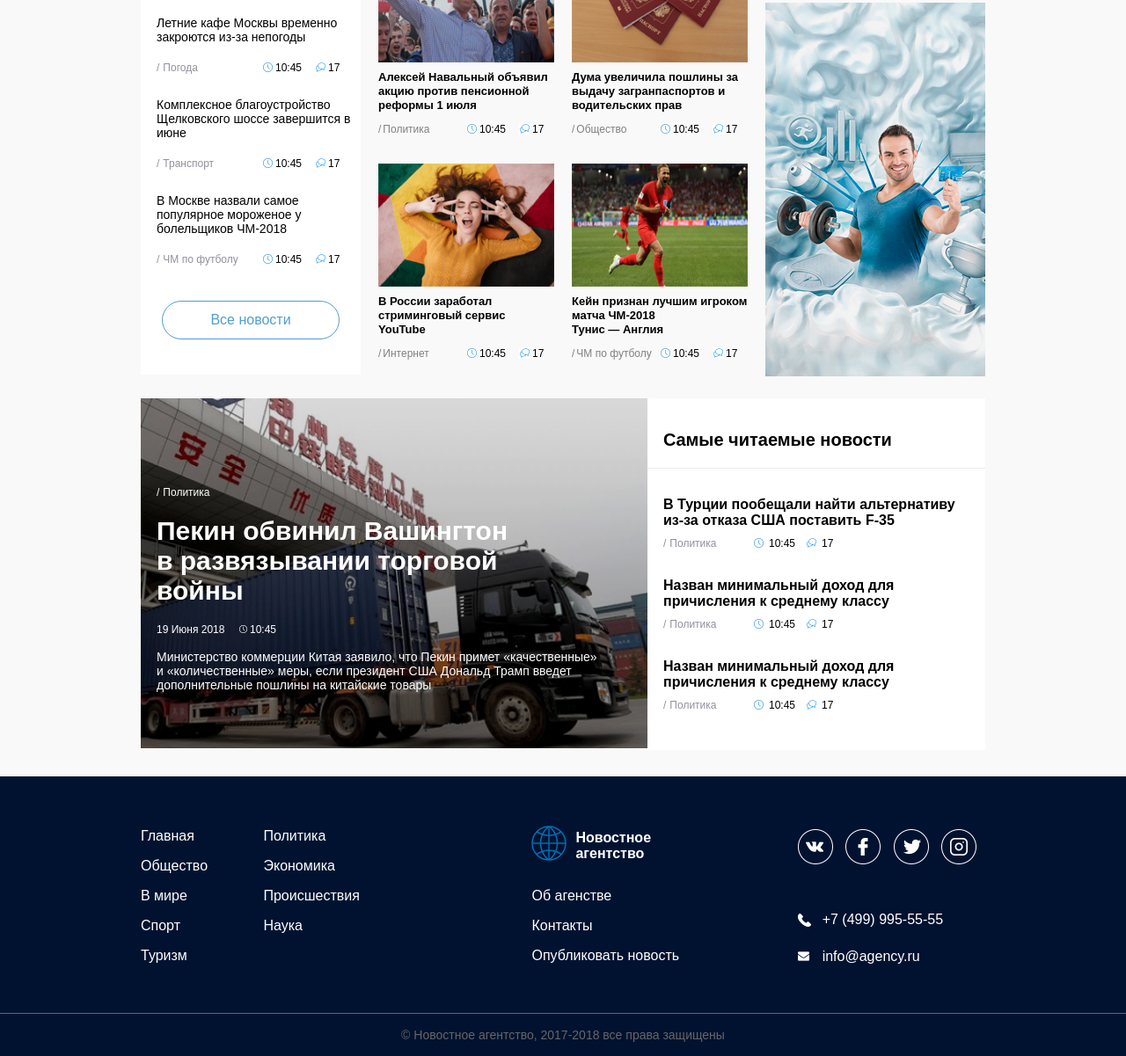
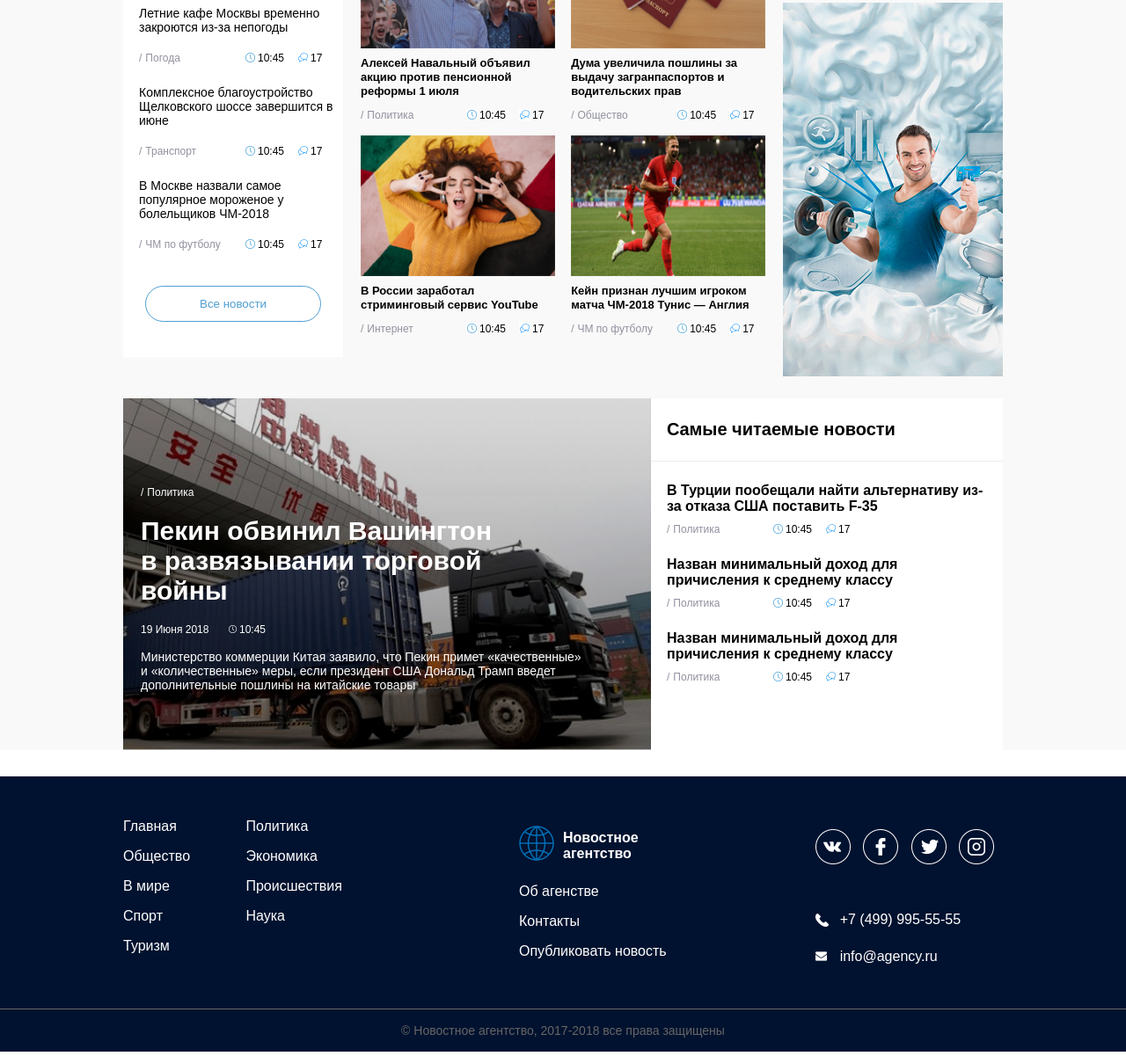
Before and after one commit to Johudo/NewsAgency, a plain HTML site: page index.html in a window 1280 px wide. Shown: the part 667-1868 px from the top of the page at 88% size. Drawn offline with Linux system fonts and the light colour scheme.

Commit message:
Global fixing of site
1) Used utf-8 charset
2) fixed upper black bar with float
3) Changed city selecrion in header
4) Fixed fining form in header
5) A few fixings in other elements

```diff
--- a/index.html
+++ b/index.html
@@ -1,37 +1,44 @@
 <!DOCTYPE html>
-<html>
+<html lang="ru">
+
 <head>
+	<meta charset="utf-8">
 	<title>Новостное агентство</title>
+
 	<link rel="stylesheet" type="text/css" href="styles.css">
 </head>
+
 <body>
 	<div id="black-bar">
-		<section>
-			Самые <a href="#">свежие новости</a> в реальном времени
-			<div id="datetime">12:30 19.06.2018</div>
+		<section class="clearfix">
+			<div class="left-float">Самые <a href="#">свежие новости</a> в реальном времени</div>
+			<div class="right-float">12:30 19.06.2018</div>
 		</section>
 	</div>
 
 
 	<header>
-		<section>
+		<section class="clearfix">
 
-			<a href="#" class="header-part">
-				<h1 id="header-logo">Новостное<br>агентство</h1>
-			</a>
+			<div class="left-float">
+				<div id="header-logo" class="header-part">
+					<a href="#"><h1>Новостное<br>агентство</h1></a>
+				</div>
 
 				<div id="header-city" class="header-part">
-				<a href="#">
-					<div>Москва</div>
-					<img src="img/down-arrow.png">
-				</a>
+					<a href="#"><span>Москва</span></a>
+				</div>
 			</div>
 
-			<div id="header-find" class="header-part">
+
+			<div class="right-float">
+				<div id="header-weather" class="header-part">+22 °C</div>
+
+				<form id="header-find" class="header-part" action="#">
 					<input type="text" name="find-field" placeholder="Поиск по сайту">
+					<button></button>
+				</form>
 			</div>
-
-			<div id="header-weather" class="header-part">+22 °C</div>
 
 		</section>
 	</header>
@@ -56,14 +63,15 @@
 
 
 
-	<main id="central-container">
-		<section>
+	<main>
+		<section class="clearfix">
 
-			<aside id="column-left">
-				<h2>Новости дня</h2>
+			<aside id="column-left" class="left-float">
 
-				<div class="news-item">
-					<div class="news-item-text">
+				<h2 id="day-news-title">Новости дня</h2>
+
+				<div class="day-news-item">
+					<div class="day-news-item-text">
 						Кот Ахилл предсказал победу российской сборной над Египтом на ЧМ-2018
 					</div>
 					<div class="news-item-props">
@@ -73,8 +81,8 @@
 					</div>
 				</div>
 
-				<div class="news-item">
-					<div class="news-item-text">
+				<div class="day-news-item">
+					<div class="day-news-item-text">
 						«Нафтогаз»: суд разрешил заморозить активы «Газпрома» в Великобритании
 					</div>
 					<div class="news-item-props">
@@ -84,8 +92,8 @@
 					</div>
 				</div>
 
-				<div class="news-item">
-					<div class="news-item-text">
+				<div class="day-news-item">
+					<div class="day-news-item-text">
 						Минтранс предписал оборудовать общественный транспорт кондиционерами
 					</div>
 					<div class="news-item-props">
@@ -95,8 +103,8 @@
 					</div>
 				</div>
 
-				<div class="news-item">
-					<div class="news-item-text">
+				<div class="day-news-item">
+					<div class="day-news-item-text">
 						Летние кафе Москвы временно закроются из-за непогоды
 					</div>
 					<div class="news-item-props">
@@ -106,8 +114,8 @@
 					</div>
 				</div>
 
-				<div class="news-item">
-					<div class="news-item-text">
+				<div class="day-news-item">
+					<div class="day-news-item-text">
 						Комплексное благоустройство Щелковского шоссе завершится в июне
 					</div>
 					<div class="news-item-props">
@@ -117,8 +125,8 @@
 					</div>
 				</div>
 
-				<div class="news-item">
-					<div class="news-item-text">
+				<div class="day-news-item">
+					<div class="day-news-item-text">
 						В Москве назвали самое популярное мороженое у болельщиков ЧМ-2018
 					</div>
 					<div class="news-item-props">
@@ -128,13 +136,14 @@
 					</div>
 				</div>
 
-				<a href="#" id="button">Все новости</a>
+				<button>Все новости</button>
 			</aside>
 
 
-			<div id="column-center">
+			<div id="column-center" class="left-float">
 
 				<div class="main-post">
+
 					<a href="#" class="main-post-tag">Политика</a>
 					<div class="main-post-text">
 						В Крыму отреагировали на&nbsp;слова Кравчука о&nbsp;возврате полуострова
@@ -143,32 +152,40 @@
 						<div class="main-post-date">19 Июня 2018</div>
 						<div class="main-post-time">10:45</div>
 					</div>
+
 				</div>
+
+
 
 				<div class="left-general-posts">
 
 					<div class="general-post">
+
 						<img src="img/news-2.png" class="general-post-image"/>
 						<div class="general-post-text">
 							Алексей Навальный объявил акцию против пенсионной реформы 1 июля
 						</div>
-						<div class="general-post-props">
-							<a href="#" class="general-post-tag">Политика</a>
-							<div class="general-post-time">10:45</div>
-							<div class="general-post-comments-count">17</div>
-						</div>
+						<div class="news-item-props">
+							<a href="#" class="news-tag">Политика</a>
+							<div class="news-time">10:45</div>
+							<div class="news-comments-count">17</div>
 						</div>
 
+					</div>
+
+
 					<div class="general-post">
+
 						<img src="img/news-4.png" class="general-post-image"/>
 						<div class="general-post-text">
 							В России заработал стриминговый сервис YouTube
 						</div>
-						<div class="general-post-props">
-							<a href="#" class="general-post-tag">Интернет</a>
-							<div class="general-post-time">10:45</div>
-							<div class="general-post-comments-count">17</div>
+						<div class="news-item-props">
+							<a href="#" class="news-tag">Интернет</a>
+							<div class="news-time">10:45</div>
+							<div class="news-comments-count">17</div>
 						</div>
+
 					</div>
 
 				</div>
@@ -177,27 +194,32 @@
 				<div class="right-general-posts">
 
 					<div class="general-post">
+
 						<img src="img/news-3.png" class="general-post-image"/>
 						<div class="general-post-text">
 							Дума увеличила пошлины за выдачу загранпаспортов и водительских прав
 						</div>
-						<div class="general-post-props">
-							<a href="#" class="general-post-tag">Общество</a>
-							<div class="general-post-time">10:45</div>
-							<div class="general-post-comments-count">17</div>
-						</div>
+						<div class="news-item-props">
+							<a href="#" class="news-tag">Общество</a>
+							<div class="news-time">10:45</div>
+							<div class="news-comments-count">17</div>
 						</div>
 
+					</div>
+
+
 					<div class="general-post">
+
 						<img src="img/news-5.png" class="general-post-image"/>
 						<div class="general-post-text">
 							Кейн признан лучшим игроком матча ЧМ-2018 Тунис&nbsp;—&nbsp;Англия
 						</div>
-						<div class="general-post-props">
-							<a href="#" class="general-post-tag">ЧМ по футболу</a>
-							<div class="general-post-time">10:45</div>
-							<div class="general-post-comments-count">17</div>
+						<div class="news-item-props">
+							<a href="#" class="news-tag">ЧМ по футболу</a>
+							<div class="news-time">10:45</div>
+							<div class="news-comments-count">17</div>
 						</div>
+
 					</div>
 
 				</div>
@@ -213,10 +235,10 @@
 		</section>
 
 
-		<section>
-			<div id="special-news">
+		<section id="special-news" class="">
 
-				<div class="main-post special-news-post">
+			<div id="most-popular-article" class="left-float">
+
 				<a href="#" class="main-post-tag">Политика</a>
 				<div class="main-post-text special-news-post-text">
 					Пекин обвинил Вашингтон<br>в развязывании торговой<br>войны
@@ -230,15 +252,21 @@
 					и «количественные» меры, если президент США Дональд Трамп введет<br>
 					дополнительные пошлины на китайские товары
 				</div>
+
 			</div>
 
 
-				<div class="special-news-title special-news-item ">
-					<p>Cамые читаемые новости</p>
+
+			<div id="popular-news" class="right-float">
+
+				<div class="popular-news-title">
+					Cамые читаемые новости
 				</div>
 
-				<div class="news-item  special-news-item">
-					<div class="news-item-text special-news-item-text">
+
+				<div class="popular-news-article">
+
+					<div class="popular-news-article-text">
 						В Турции пообещали найти альтернативу из-за отказа США поставить F-35
 					</div>
 					<div class="news-item-props">
@@ -246,10 +274,13 @@
 						<div class="news-time">10:45</div>
 						<div class="news-comments-count">17</div>
 					</div>
+
 				</div>
 
-				<div class="news-item special-news-item">
-					<div class="news-item-text special-news-item-text">
+
+				<div class="popular-news-article">
+
+					<div class="popular-news-article-text">
 						Назван минимальный доход для причисления к среднему классу‍
 					</div>
 					<div class="news-item-props">
@@ -257,10 +288,13 @@
 						<div class="news-time">10:45</div>
 						<div class="news-comments-count">17</div>
 					</div>
+
 				</div>
 
-				<div class="news-item special-news-item">
-					<div class="news-item-text special-news-item-text">
+
+				<div class="popular-news-article">
+
+					<div class="popular-news-article-text">
 						Назван минимальный доход для причисления к среднему классу‍
 					</div>
 					<div class="news-item-props">
@@ -268,6 +302,7 @@
 						<div class="news-time">10:45</div>
 						<div class="news-comments-count">17</div>
 					</div>
+
 				</div>
 
 			</div>
@@ -276,41 +311,41 @@
 
 
 	<footer>
-		<section>
+		<section class="clearfix">
 
-			<div id="footer-menu">
-				<a href="#">Главная</a>
-				<a href="#">Политика</a>
-				<a href="#">Общество</a>
-				<a href="#">Экономика</a>
-				<a href="#">В мире</a>
-				<a href="#">Происшествия</a>
-				<a href="#">Спорт</a>
-				<a href="#">Наука</a>
-				<a href="#">Туризм</a>
-			</div>
+			<ul id="footer-menu" class="left-float">
+				<li><a href="#">Главная</a></li>
+				<li><a href="#">Политика</a></li>
+				<li><a href="#">Общество</a></li>
+				<li><a href="#">Экономика</a></li>
+				<li><a href="#">В мире</a></li>
+				<li><a href="#">Происшествия</a></li>
+				<li><a href="#">Спорт</a></li>
+				<li><a href="#">Наука</a></li>
+				<li><a href="#">Туризм</a></li>
+			</ul>
 
-			<div id="footer-info">
-				<a href="#">
+			<ul id="footer-info" class="left-float">
+				<li><a href="#">
 					<div id="footer-logo">Новостное<br>агентство</div>
-				</a>
-				<a href="#">Об агенстве</a>
-				<a href="#">Контакты</a>
-				<a href="#">Опубликовать новость</a>
-			</div>
+				</a></li>
+				<li><a href="#">Об агенстве</a></li>
+				<li><a href="#">Контакты</a></li>
+				<li><a href="#">Опубликовать новость</a></li>
+			</ul>
 
-			<div id="footer-contacts">
-				<div id="social-networks">
-					<a href="#"><img src="img/vk.png"></a>
-					<a href="#"><img src="img/facebook.png"></a>
-					<a href="#"><img src="img/twitter.png"></a>
-					<a href="#"><img src="img/instagram.png"></a>
-				</div>
+			<div id="footer-contacts" class="right-float">
+				<ul id="social-networks">
+					<li><a href="#"><img src="img/vk.png"></a></li>
+					<li><a href="#"><img src="img/facebook.png"></a></li>
+					<li><a href="#"><img src="img/twitter.png"></a></li>
+					<li><a href="#"><img src="img/instagram.png"></a></li>
+				</ul>
 
-				<div id="contacts-info">
-					<a href="#" id="footer-telephone">+7 (499) 995-55-55</a>
-					<a href="#" id="footer-email">info@agency.ru</a>
-				</div>
+				<ul id="contacts-info">
+					<li><a href="#" id="footer-telephone">+7 (499) 995-55-55</a></li>
+					<li><a href="#" id="footer-email">info@agency.ru</a></li>
+				</ul>
 			</div>
 
 		</section>
@@ -322,4 +357,5 @@
 	</footer>
 
 </body>
+
 </html>
--- a/styles.css
+++ b/styles.css
@@ -1,6 +1,11 @@
-html, body {
+* {
+	box-sizing: border-box;
+	-moz-box-sizing: border-box;
 	margin: 0;
 	padding: 0;
+}
+
+html, body {
 	min-width: 1000px;
 	font-family: Arial;
 }
@@ -10,21 +15,29 @@ a {
 	color: black;
 }
 
-h2 {
-	font-size: 20px;
-	padding: 27px 0 27px 18px;
-	margin: 0 0 34px;
-	border-bottom: 1px solid #e5e5e5;
-}
-
-ul {
-	margin: 0;
-	padding: 0;
-}
-
 li {
 	list-style: none;
 }
+
+section {
+	width: 1000px;
+	margin: 0 auto;
+}
+
+.clearfix:after {
+	content: '';
+	display: table;
+	clear: both;
+}
+
+.right-float {
+	float: right;
+}
+
+.left-float {
+	float: left;
+}
+
 
 
 #black-bar {
@@ -35,31 +48,21 @@ li {
 }
 
 	#black-bar a {
-		text-decoration: underline;
 		color: white;
 	}
 
-section {
-	width: 960px;
-	margin: 0 auto;
-	position: relative;
-}
 
-	#datetime {
-		float: right;
-	}
 
 header {
-	position: relative;
 	margin: 40px 0;
 }
 
 	.header-part {
 		display: inline-block;
+		vertical-align: middle;
 	}
 
-	#header-logo {
-		margin: 0;
+	#header-logo h1 {
 		font-size: 16px;
 		padding: 4px 0px 0px 50px;
 		background-image: url(img/internet.png);
@@ -67,24 +70,27 @@ header {
 		font-weight: bold;
 	}
 
-		#header-city div {
-			position: absolute;
-			top: 12px;
+	#header-city {
 		margin-left: 80px;
+	}
+
+		#header-city span {
 			color: #448ccb;
 			border-bottom: 1px solid #448ccb;
 		}
 
-		#header-city img {
-			position: absolute;
-			top: 20px;
-			margin-left: 148px;
+		#header-city a:after {
+			display: inline-block;
+			content: '';
+			background: url("img/down-arrow.png");
+			background-repeat: no-repeat;
+			height: 6px;
+			width: 10px;
+			margin-left: 8px;
 		}
 
 	#header-weather {
-		float: right;
-		height: 24px;
-		margin: 8px 60px 8px 0;
+		margin: 0 60px 0 0;
 		padding: 4px 0 0 36px;
 		background-image: url(img/weather.png);
 		background-repeat: no-repeat;
@@ -92,7 +98,7 @@ header {
 	}
 
 	#header-find {
-		float: right;
+		position: relative;
 	}
 
 		#header-find input {
@@ -105,17 +111,18 @@ header {
 
 		}
 
-		#header-find::after{
+		#header-find button {
 			position: absolute;
 			top: 12px;
 			right: 20px;
-			display: block;
 			content: '';
-			height: 20px;
-			width: 20px;
+			height: 16px;
+			width: 16px;
 			background-image: url(img/search.png);
 			background-repeat: no-repeat;
+			border: none;
 		}
+
 
 
 nav {
@@ -123,7 +130,6 @@ nav {
 }
 
 	nav li {
-	color: black;
 		display: inline-block;
 	}
 
@@ -137,6 +143,9 @@ nav li {
 		content: none;
 	}
 
+
+
+
 main {
 	padding-top: 20px;
 	background-color: #f9f9f9;
@@ -144,60 +153,32 @@ main {
 	background-repeat: repeat-x;
 }
 
-	main section {
-		overflow-y: hidden;
-	}
+
 
 
 #column-left {
 	background-color: #FFFFFF;
-	width: 250px;
-	float: left;
+	width: 25%;
 }
 
-	.news-item {
+	#day-news-title {
+		font-size: 20px;
+		padding: 28px 18px;
+		margin-bottom: 30px;
+		border-bottom: 1px solid #e5e5e5;
+	}
+
+	.day-news-item {
 		padding-left: 18px;
-		margin-bottom: 27px;
+		margin-bottom: 24px;
 		font-size: 14px;
 	}
 
-	.news-item-text {
+		.day-news-item-text {
 			margin-bottom: 20px;
 		}
 
-	.news-item-props {
-		font-size: 12px;
-		position: relative;
-	}
-
-		.news-tag {
-			color: #91919f;
-		}
-
-		.news-tag::before {
-			content: '/';
-			margin-right: 4px;
-		}
-
-		.news-time {
-			position: absolute;
-			top: 0;
-			left: 120px;
-			padding-left: 15px;
-			background-image: url('img/icon-time.png');
-			background-repeat: no-repeat;
-		}
-
-		.news-comments-count {
-			position: absolute;
-			top: 0;
-			left: 180px;
-			padding-left: 15px;
-			background-image: url('img/icon-comments.png');
-			background-repeat: no-repeat;
-		}
-
-	#button {
+	#column-left button {
 		display: block;
 		width: 80%;
 		text-align: center;
@@ -206,13 +187,15 @@ main {
 		margin: 40px auto;
 		padding: 12px 0;
 		color: #4f9ed1;
+		background-color: #ffffff;
 	}
 
 
+
+
 #column-center {
-	width: 420px;
-	margin-left: 20px;
-	float: left;
+	width: 50%;
+	padding: 0 20px;
 }
 
 	.main-post {
@@ -228,7 +211,7 @@ main {
 			display: block;
 			font-size: 12px;
 			color: white;
-			margin-top: 100px;
+			margin-top: 80px;
 		}
 
 		.main-post-tag::before {
@@ -273,16 +256,20 @@ main {
 			color: white;
 		}
 
+
+
 	.right-general-posts, .left-general-posts {
-		width: 200px;
+		width: 50%;
 	}
 
 	.left-general-posts {
 		float: left;
+		padding-right: 2%;
 	}
 
 	.right-general-posts {
 		float: right;
+		padding-left: 2%;
 	}
 
 		.general-post {
@@ -290,8 +277,8 @@ main {
 		}
 
 			.general-post-image{
-				width: 200px;
-				height: 140px;
+				width: 100%;
+				height: 160px;
 			}
 
 			.general-post-text {
@@ -302,108 +289,58 @@ main {
 			}
 
 
-			.general-post-props {
-				display: block;
-				height: 30px;
-				font-size: 12px;
-				position: relative;
-			}
-
-				.general-post-tag {
-					position: absolute;
-					left: 0px;
-					display: block;
-					font-size: 12px;
-					color: grey;
-				}
-
-				.general-post-tag::before {
-					content: '/';
-					margin-right: 2px;
-				}
-
-				.general-post-time {
-					position: absolute;
-					top: 0;
-					left: 100px;
-					padding-left: 15px;
-					background-image: url('img/icon-time.png');
-					background-repeat: no-repeat;
-					background-position: 0% 40%;
-				}
-
-				.general-post-comments-count {
-					position: absolute;
-					top: 0;
-					left: 160px;
-					padding-left: 15px;
-					background-image: url('img/icon-comments.png');
-					background-repeat: no-repeat;
-				}
-
 
 #column-right {
-	width: 250px;
+	width: 25%;
 	float: right;
 }
 
 	#column-right img {
+		width: 100%;
 		margin-bottom: 20px;
 	}
 
 
+
+
 #special-news {
 	height: 400px;
-	margin: 0px 0px 30px;
+	margin-bottom: 30px;
 	background-color: white;
 }
 
-	.special-news-item, .special-news-post{
-		display: inline-block;
+	#most-popular-article {
+		width: 60%;
+		height: 400px;
+		padding: 20px;
+		background-image: url("img/news-6.png");
+		background-position: center;
+		background-size: cover;
 	}
 
-	.special-news-title {
-		padding: 0;
+
+	#popular-news {
+		width: 40%;
+	}
+
+		.popular-news-title {
+			padding: 24px 18px;
 			font-weight: bold;
 			font-size: 20px;
 			border-bottom: 1px solid #ebebeb;
 		}
 
-	.special-news-post {
-		height: 400px;
-		width: 60%;
-		float: left;
-		padding: 0;
-		background-image: url("img/news-6.png");
-		background-position: bottom;
+		.popular-news-article {
+			margin: 24px 18px;
 		}
 
-		.special-news-post div, .special-news-post a {
-			padding-left: 18px;
-		}
-
-
-	.special-news-item {
-		margin: 16px 0;
-		float: right;
-		padding: 0;
-		width: 40%;
-	}
-
-		.special-news-item div, .special-news-item p{
-			padding: 0px 18px;
-		}
-
-		.special-news-item-text {
+			.popular-news-article-text {
 				font-weight: bold;
 				font-size: 16px;
 				margin-bottom: 10px;
 			}
 
-		#special-news-time {
-			margin-left: 12px;
-			padding-left: 12px;
-		}
+
 
 
 footer {
@@ -413,30 +350,31 @@ footer {
 	font-size: 16px;
 }
 
+	footer a {
+		color: white;
+	}
+
 	#footer-menu, #footer-info, #footer-contacts {
 		display: inline-block;
 	}
 
-		footer a {
-			margin: 8px 0;
-			color: white;
+
+	#footer-menu {
+		width: 30%;
 	}
 
-	#footer-menu {
-		width: 280px;
-	}
-
-		#footer-menu a {
+		#footer-menu li {
 			width: 135px;
 			display: inline-block;
+			margin: 8px 0;
 		}
 
 
 	#footer-info {
-		margin-left: 160px;
+		margin-left: 15%;
 	}
 
-		#footer-info a {
+		#footer-info li {
 			margin: 16px 0px;
 			display: block;
 			width: 170px;
@@ -459,7 +397,7 @@ footer {
 			margin-bottom: 50px;
 		}
 
-			#social-networks a{
+			#social-networks li {
 				display: inline-block;
 				border-radius: 100%;
 				margin: 0px 10px 0px 0px;
@@ -493,3 +431,38 @@ footer {
 		font-size: 14px;
 		margin-top: 40px;
 	}
+
+
+
+
+.news-item-props {
+	font-size: 12px;
+	position: relative;
+}
+
+	.news-tag {
+		color: #91919f;
+	}
+
+	.news-tag::before {
+		content: '/';
+		margin-right: 4px;
+	}
+
+	.news-time {
+		position: absolute;
+		top: 0;
+		left: 120px;
+		padding-left: 15px;
+		background-image: url('img/icon-time.png');
+		background-repeat: no-repeat;
+	}
+
+	.news-comments-count {
+		position: absolute;
+		top: 0;
+		left: 180px;
+		padding-left: 15px;
+		background-image: url('img/icon-comments.png');
+		background-repeat: no-repeat;
+	}
```
Lines whose indentation alone changed are shown as unchanged.
